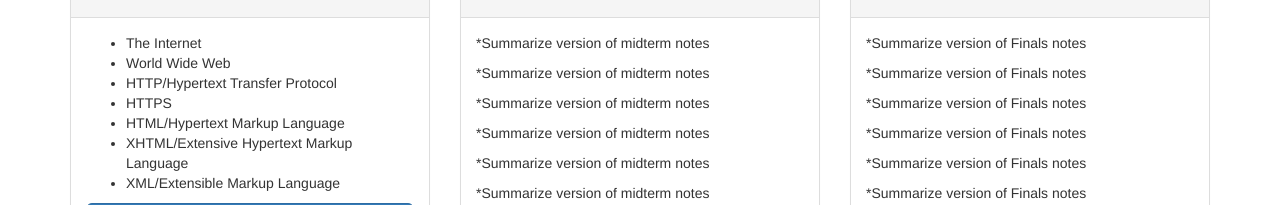
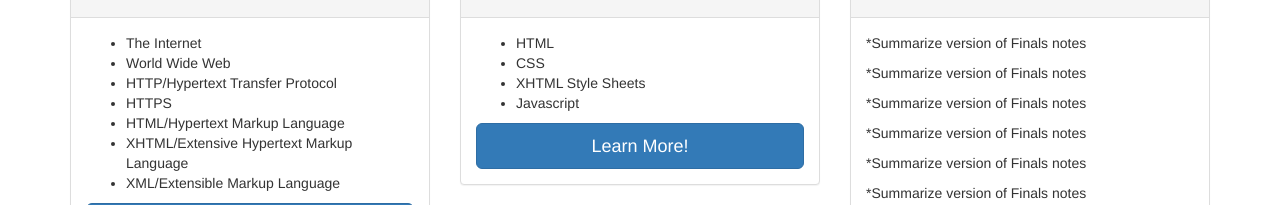
Before and after one commit to ReddFrancisco/webtech-lec, a plain HTML site: page 35 commits/Webtek html/index.html in a window 1280 px wide. Shown: the part 595-800 px from the top of the page. Drawn offline with Linux system fonts and the light colour scheme.

Commit message:
Added topics in index.html. Specifically: HTML, CSS, XHTML Style Sheets, Javascript

```diff
--- a/35 commits/Webtek html/index.html
+++ b/35 commits/Webtek html/index.html
@@ -137,12 +137,12 @@
                         <h4><i class="fa fa-2x fa-coffee arian-hidden=true"></i> Midterms</h4>
                     </div>
                     <div class="panel-body">
-                        <p>*Summarize version of midterm notes</p>
-						<p>*Summarize version of midterm notes</p>
-						<p>*Summarize version of midterm notes</p>
-						<p>*Summarize version of midterm notes</p>
-						<p>*Summarize version of midterm notes</p>
-						<p>*Summarize version of midterm notes</p>
+                        <ul>
+                        <li>HTML</li>
+                        <li>CSS</li>
+                        <li>XHTML Style Sheets</li>
+                        <li>Javascript</li>
+                        </ul>
                         <a href="midterms.html" class="btn btn-primary btn-lg btn-block" role="button">Learn More!</a>
                     </div>
                 </div>
```
